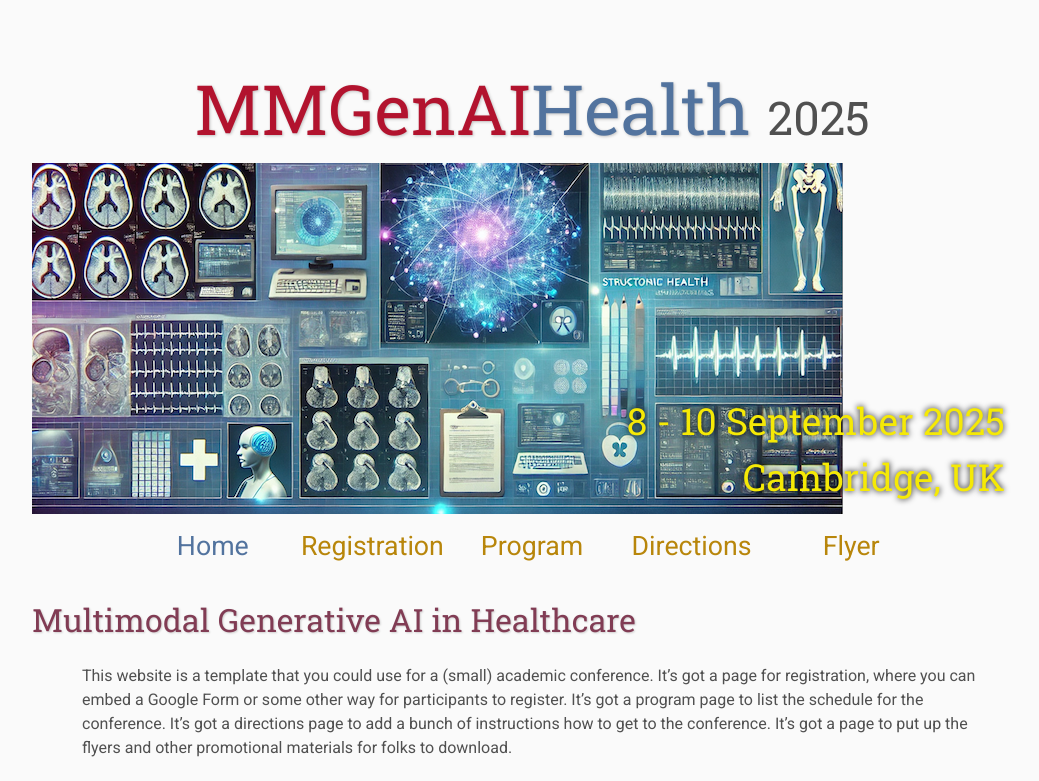
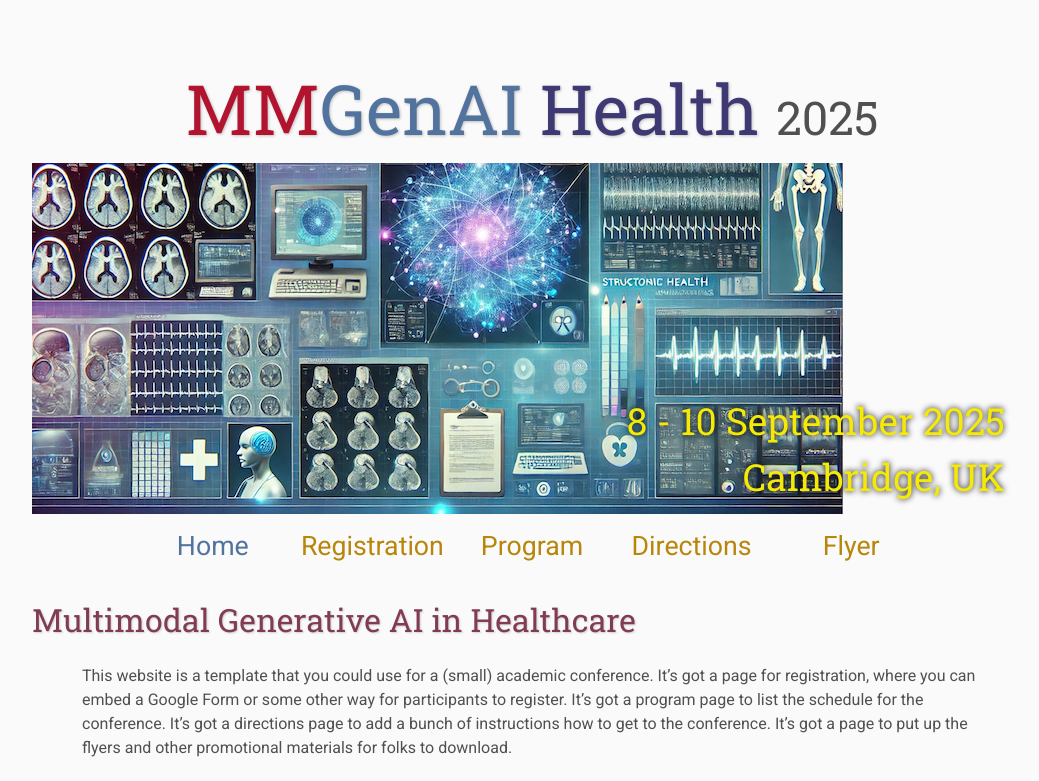
Before and after one commit to hazratali/test-conf, a plain HTML site: page index.html in a window 1280 px wide. Shown: the top 781 px of the page, without its empty margins (108-1147 px from the left). Drawn offline with Linux system fonts and the light colour scheme.

Commit message:
updated title

```diff
--- a/assets/main.css
+++ b/assets/main.css
@@ -84,6 +84,7 @@ th,td{
 /* Conference Title Logo */
 .title1{color: #b2132e; text-shadow: 1px 1px 3px #c0c0c0;}
 .title2{color: #52739e; text-shadow: 1px 1px 3px #c0c0c0;}
+.title3{color: #3f3973; text-shadow: 1px 1px 3px #c0c0c0;}
 .year{color: #505050; font-size:0.67em; font-weight: lighter;}
 
 /* Navigation Links (Home, Registration, etc) */
--- a/index.html
+++ b/index.html
@@ -17,7 +17,7 @@
     <div class="banner">
         <img src="assets/banner.png" alt="Multimodal Generative AI in Healthcare Banner">
         <div class="top-left">
-            <span class="title1">MMGenAI</span><span class="title2">Health</span> <span class="year">2025</span>
+            <span class="title1">MM</span><span class="title2">GenAI</span> <span class="title3">Health</span> <span class="year">2025</span>
         </div>
         <div class="bottom-right">
             8 - 10 September 2025 <br> Cambridge, UK
```
